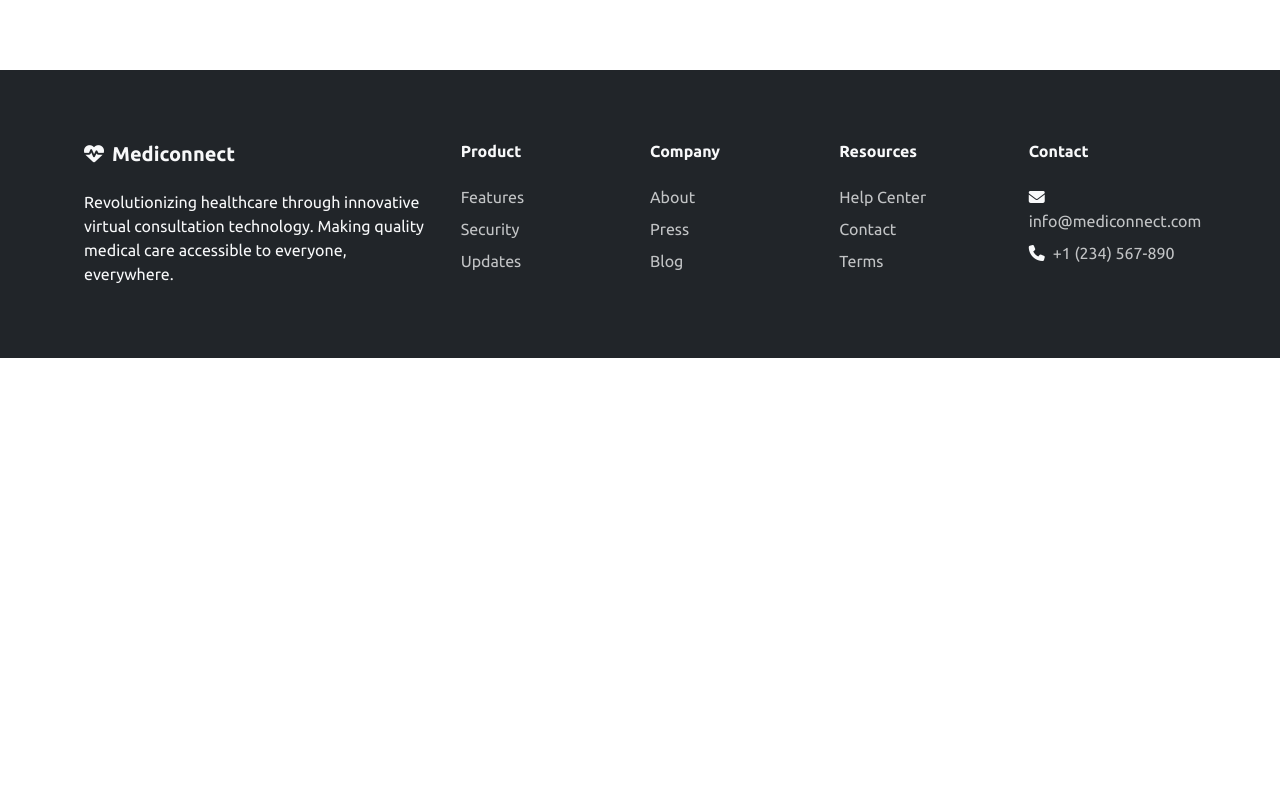
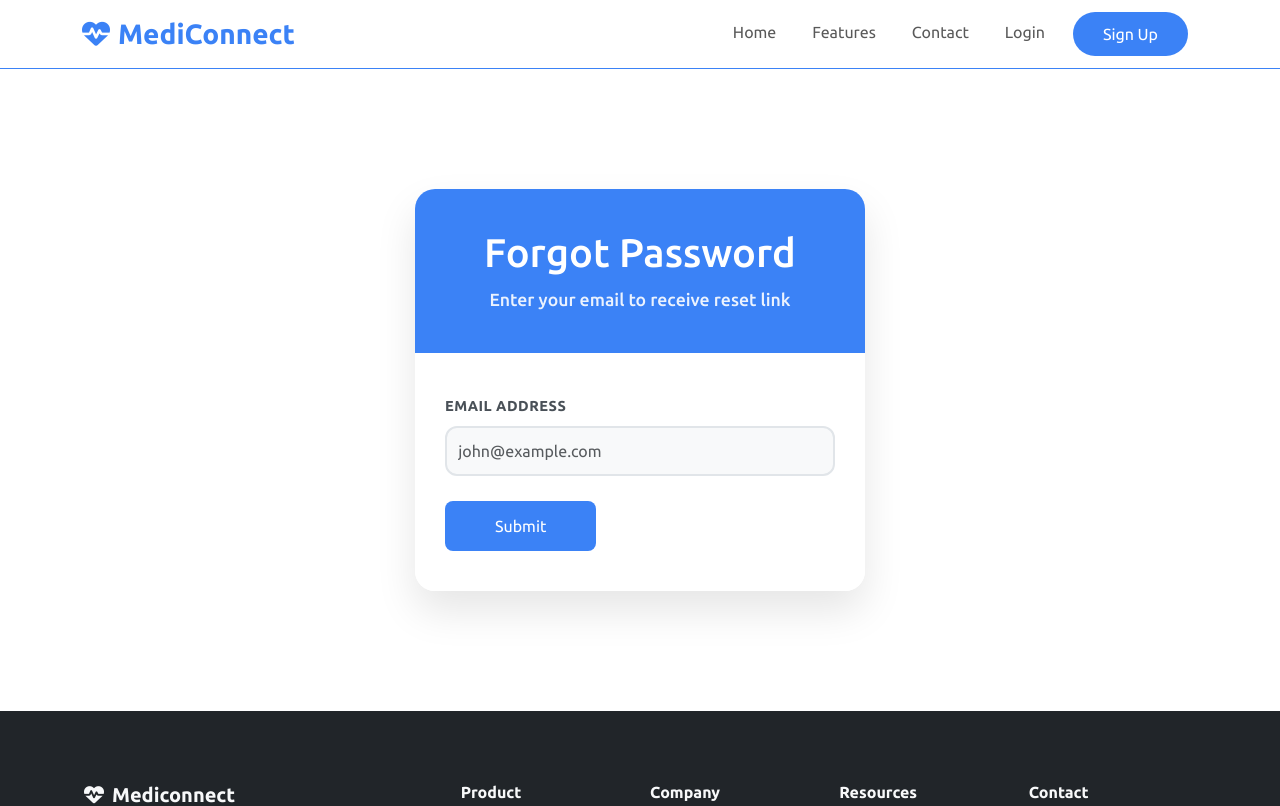
Before and after one commit to Viishveesh/mediconnect, a React (Create React App) app in the folder frontend/: page /request-reset in a window 1280 px wide. Shown: the top 806 px of the page. Built offline with nearby package versions, Linux system fonts and the light colour scheme.

Commit message:
Add password reset functionality

```diff
--- a/frontend/src/App.js
+++ b/frontend/src/App.js
@@ -4,6 +4,8 @@ import { BrowserRouter as Router, Routes, Route } from "react-router-dom";
 // import pages
 import Login from "./pages/auth/Login";
 import Signup from "./pages/auth/Signup";
+import RequestLink from './pages/auth/RequestLink';
+import ResetPassword from './pages/auth/ResetPassword';
 import LandingPage from './pages/LandingPage';
 import PatientDashboard from './pages/patient/PatientDashboard';
 import DoctorDashboard from './pages/doctor/DoctorDashboard';
@@ -15,17 +17,16 @@ import BrowseDoctors from './pages/patient/BrowseDoctors';
 import DoctorProfile from './pages/patient/DoctorProfile';
 import BookAppointment from './pages/patient/BookAppointment';
 
-import Navbar from './components/Navbar';
-import Footer from './components/Footer';
-
 function App() {
   return(
      <Router>
-      <div className="App" style={{ paddingTop: '70px' }}>
+      <div className="App">
         <Routes>
           {/* Public Routes */}
           <Route path="/" element={<LandingPage />} />
           <Route path="/login" element={<Login />} />
+          <Route path="/request-reset" element={<RequestLink />} />
+          <Route path="/reset-password" element={<ResetPassword />} />
           <Route path="/signup" element={<Signup />} />
 
           {/* Doctor-specific Protected Routes */}
@@ -74,7 +75,7 @@ function App() {
             }
           />
         </Routes>
-        <Footer />
+        {/* <Footer /> */}
       </div>
     </Router>
   )
--- a/frontend/src/assets/css/styles.css
+++ b/frontend/src/assets/css/styles.css
@@ -13,10 +13,16 @@
     font-family:"Ubuntu",sans-serif;
 }
 
+/* navbar starts  */
+nav{
+    border-bottom: 1px solid #3B82F6;
+}
+/* navbar ends  */
+
 /* auth starts  */
 .auth-container {
 width: 100%;
-min-height: 100vh;
+min-height: 100%;
 display: flex;
 align-items: center;
 justify-content: center;
@@ -263,6 +269,11 @@ animation-delay: 4s;
     color: var(--primary);
     transition: 0.5s;
 }
+
+.request-pwd{
+    margin-top:100px;
+    margin-bottom: 100px;
+}
 /* landing page ends  */
 
 @media (max-width: 576px) {
--- a/frontend/src/components/Footer.jsx
+++ b/frontend/src/components/Footer.jsx
@@ -8,7 +8,7 @@ export default function Footer () {
   };
 
   return (
-    <footer id="contact" className="bg-dark text-light py-5">
+    <footer id="footer" className="bg-dark text-light py-5">
       <div className="container">
         <div className="row g-4">
           <div className="col-lg-4">
--- a/frontend/src/components/Navbar.jsx
+++ b/frontend/src/components/Navbar.jsx
@@ -40,13 +40,13 @@ export default function Navbar () {
         <div className="collapse navbar-collapse" id="navbarNav">
           <ul className="navbar-nav ms-auto">
             <li className="nav-item">
-              <a className="nav-link" href="/" onClick={(e) => { e.preventDefault(); scrollToSection('home'); }}>Home</a>
+              <a className="nav-link" href="/">Home</a>
             </li>
             <li className="nav-item">
-              <a className="nav-link" href="#" onClick={(e) => { e.preventDefault(); scrollToSection('features'); }}>Features</a>
+              <a className="nav-link" href="#">Features</a>
             </li>
             <li className="nav-item">
-              <a className="nav-link" href="#" onClick={(e) => { e.preventDefault(); scrollToSection('contact'); }}>Contact</a>
+              <a className="nav-link" href="#">Contact</a>
             </li>
             <li className="nav-item">
               <a className="nav-link" href="/login" >Login</a>
--- a/frontend/src/pages/LandingPage.jsx
+++ b/frontend/src/pages/LandingPage.jsx
@@ -192,6 +192,7 @@ const App = () => {
       <Features />
       <Steps />
       <Bottompage />
+      <Footer />
     </div>
   );
 };
--- a/frontend/src/pages/auth/Login.jsx
+++ b/frontend/src/pages/auth/Login.jsx
@@ -1,6 +1,9 @@
 import React, { useState } from 'react';
 import axios from "axios";
+import Navbar from '../../components/Navbar';
+import Footer from '../../components/Footer';
 import { useNavigate } from "react-router-dom";
+
 
 const Login = ({ toggleForm }) => {
   const navigate = useNavigate();
@@ -46,6 +49,8 @@ const Login = ({ toggleForm }) => {
 
 
   return (
+    <>
+    <Navbar />
     <div className="auth-container">
       <div className="floating-shapes">
         <div className="shape"></div>
@@ -60,7 +65,7 @@ const Login = ({ toggleForm }) => {
         </div>
 
         <div className="auth-body">
-          {/* ✅ Message box */}
+          {/* Message box */}
           {message.text && (
             <div
               className={`alert ${message.type === 'error' ? 'alert-danger' : 'alert-success'}`}
@@ -101,6 +106,9 @@ const Login = ({ toggleForm }) => {
           </form>
 
           <div className="toggle-form">
+          <p>
+              Forget Password? Don't worry <a href="/request-reset" onClick={toggleForm} className="toggle-link">Reset Here</a>
+            </p>
             <p>
               Don’t have an account? <a href="/signup" onClick={toggleForm} className="toggle-link">Sign up here</a>
             </p>
@@ -108,6 +116,8 @@ const Login = ({ toggleForm }) => {
         </div>
       </div>
     </div>
+    <Footer />
+    </>
   );
 };
 
--- /dev/null
+++ b/frontend/src/pages/auth/RequestLink.jsx
@@ -0,0 +1,79 @@
+import React, { useState } from "react";
+import axios from "axios";
+import Navbar from '../../components/Navbar';
+import Footer from '../../components/Footer';
+import { Nav } from "react-bootstrap";
+
+function RequestLink() {
+  const [formData, setFormData] = useState({ email: "" });
+  const [message, setMessage] = useState({ text: "", type: "" });
+
+  const handleInputChange = (e) => {
+    setFormData({ ...formData, [e.target.name]: e.target.value });
+  };
+
+  const handleSubmit = async (e) => {
+    e.preventDefault();
+    try {
+      const res = await axios.post("http://localhost:5000/api/request-reset", { email: formData.email });
+      setMessage({ text: res.data.message, type: "success" });
+    } catch (err) {
+      setMessage({
+        text: err.response?.data?.message || "Something went wrong",
+        type: "error",
+      });
+    }
+  };
+
+  return (
+    <>
+        <Navbar />
+
+    <div className="auth-container request-pwd">
+      <div className="floating-shapes">
+        <div className="shape"></div>
+        <div className="shape"></div>
+        <div className="shape"></div>
+      </div>
+
+      <div className="auth-card">
+        <div className="auth-header">
+          <h2>Forgot Password</h2>
+          <p>Enter your email to receive reset link</p>
+        </div>
+
+        <div className="auth-body">
+          {message.text && (
+            <div
+              className={`alert ${message.type === "error" ? "alert-danger" : "alert-success"}`}
+              role="alert"
+            >
+              {message.text}
+            </div>
+          )}
+
+          <form onSubmit={handleSubmit}>
+            <div className="form-group">
+              <label htmlFor="email" className="form-label">Email Address</label>
+              <input
+                type="email"
+                name="email"
+                value={formData.email}
+                onChange={handleInputChange}
+                required
+                className="form-control form-input"
+                placeholder="john@example.com"
+              />
+            </div>
+
+            <button type="submit" className="auth-btn">Submit</button>
+          </form>
+        </div>
+      </div>
+    </div>
+          <Footer />
+     </>
+  );
+}
+
+export default RequestLink;
--- /dev/null
+++ b/frontend/src/pages/auth/ResetPassword.jsx
@@ -0,0 +1,114 @@
+import React, { useState, useEffect } from "react";
+import { useSearchParams, useNavigate } from "react-router-dom";
+import axios from "axios";
+import Navbar from '../../components/Navbar';
+import Footer from '../../components/Footer';
+
+function ResetPassword() {
+  const [searchParams] = useSearchParams();
+  const navigate = useNavigate();
+
+  const token = searchParams.get("token");
+  const [formData, setFormData] = useState({
+    newPassword: "",
+    confirmPassword: "",
+  });
+  const [message, setMessage] = useState({ text: "", type: "" });
+
+  const handleInputChange = (e) => {
+    setFormData({ ...formData, [e.target.name]: e.target.value });
+  };
+
+  const handleSubmit = async (e) => {
+    e.preventDefault();
+
+    if (formData.newPassword !== formData.confirmPassword) {
+      return setMessage({ text: "Passwords do not match", type: "error" });
+    }
+
+
+    try {
+      const res = await axios.post("http://localhost:5000/api/reset-password", {
+        token,
+        newPassword: formData.newPassword,
+      });
+
+      setMessage({ text: res.data.message, type: "success" });
+
+      // Optional: Redirect to login after 3 seconds
+      setTimeout(() => {
+        navigate("/login");
+      }, 3000);
+    } catch (err) {
+      setMessage({
+        text: err.response?.data?.message || "Invalid or expired link.",
+        type: "error",
+      });
+    }
+  };
+
+  return (
+    <>
+        <Navbar />
+
+    <div className="auth-container request-pwd">
+      <div className="floating-shapes">
+        <div className="shape"></div>
+        <div className="shape"></div>
+        <div className="shape"></div>
+      </div>
+
+      <div className="auth-card">
+        <div className="auth-header">
+          <h2>Reset Your Password</h2>
+          <p>Enter a new password for your account</p>
+        </div>
+
+        <div className="auth-body">
+          {message.text && (
+            <div
+              className={`alert ${message.type === "error" ? "alert-danger" : "alert-success"}`}
+              role="alert"
+            >
+              {message.text}
+            </div>
+          )}
+
+          <form onSubmit={handleSubmit}>
+            <div className="form-group">
+              <label htmlFor="newPassword" className="form-label">New Password</label>
+              <input
+                type="password"
+                name="newPassword"
+                value={formData.newPassword}
+                onChange={handleInputChange}
+                required
+                className="form-control form-input"
+                placeholder="Enter new password"
+              />
+            </div>
+
+            <div className="form-group">
+              <label htmlFor="confirmPassword" className="form-label">Confirm Password</label>
+              <input
+                type="password"
+                name="confirmPassword"
+                value={formData.confirmPassword}
+                onChange={handleInputChange}
+                required
+                className="form-control form-input"
+                placeholder="Confirm new password"
+              />
+            </div>
+
+            <button type="submit" className="auth-btn">Reset Password</button>
+          </form>
+        </div>
+      </div>
+    </div>
+          <Footer />
+    </>
+  );
+}
+
+export default ResetPassword;
--- a/frontend/src/pages/auth/Signup.jsx
+++ b/frontend/src/pages/auth/Signup.jsx
@@ -1,7 +1,8 @@
 import React, { useState } from 'react';
 import axios from "axios";
 import { useNavigate } from "react-router-dom";
-
+import Navbar from '../../components/Navbar';
+import Footer from '../../components/Footer';
 const Signup = ({ toggleForm }) => {
   const navigate = useNavigate();
   const [formData, setFormData] = useState({
@@ -58,6 +59,9 @@ const Signup = ({ toggleForm }) => {
 
 
   return (
+    <>
+      <Navbar />
+
     <div className="auth-container">
       <div className="floating-shapes">
         <div className="shape"></div>
@@ -139,6 +143,8 @@ const Signup = ({ toggleForm }) => {
         </div>
       </div>
     </div>
+          <Footer />
+    </>
   );
 };
 
```
Also changed, not shown: 2 other files (tests, documents, lock files or other folders).
